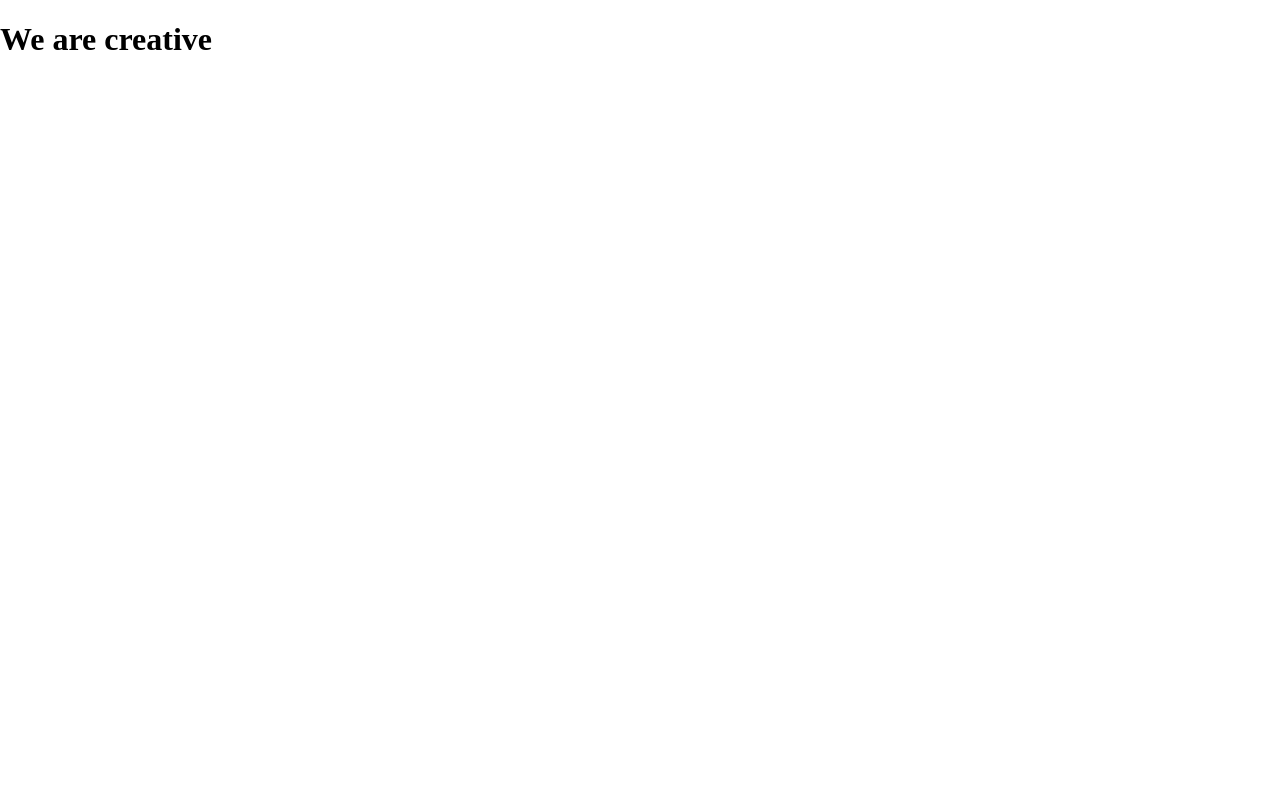
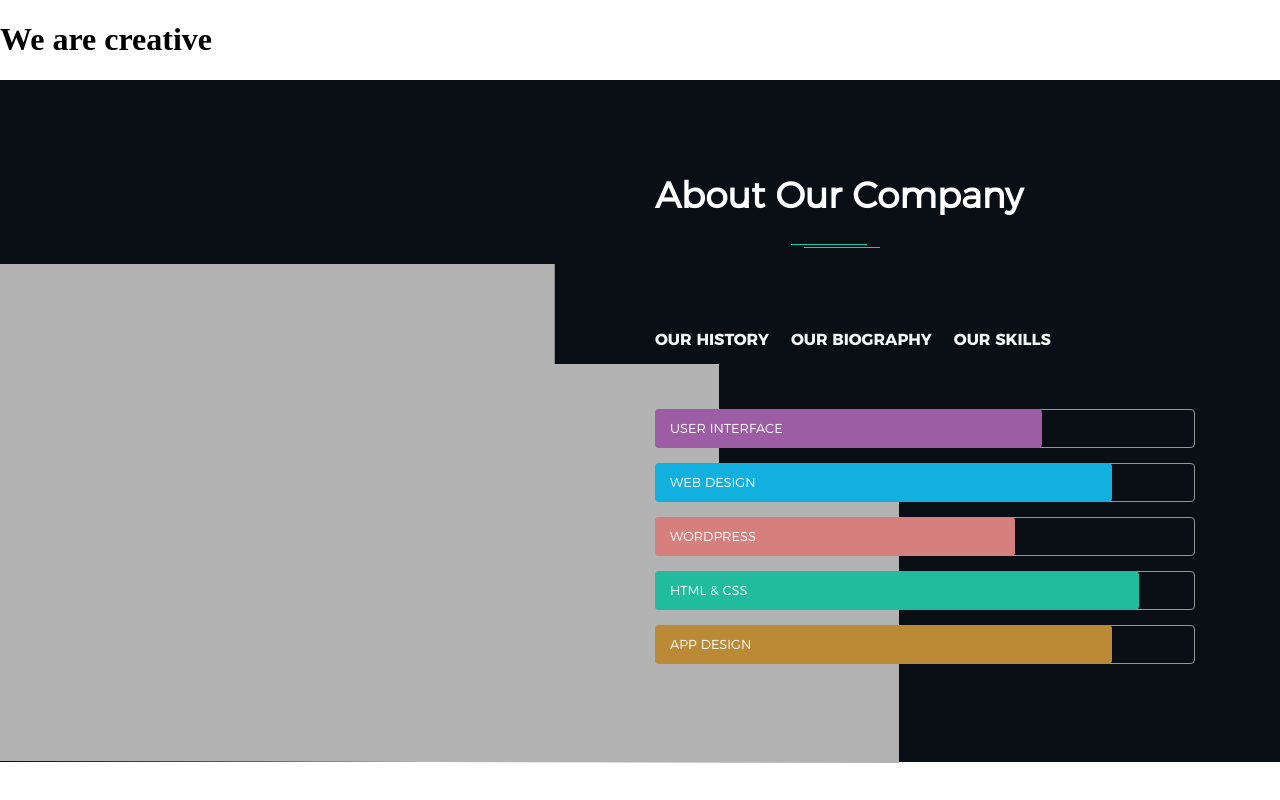
Before and after one commit to viktoromelchuk/umlanding, a plain HTML site: page index.html in a window 1280 px wide. Drawn offline with Linux system fonts and the light colour scheme; files whose address does not match are found by name.

Commit message:
Added About our company

```diff
--- a/css/style.css
+++ b/css/style.css
@@ -70,6 +70,115 @@ body{
 
 /*---------------------------------*/
 /*==== Section #about-us Start ====*/
+#about-us {
+	position: relative;
+	padding: 95px 0 98px;
+    font-family: 'Montserrat-Light', sans-serif;
+	background-color: #090f14;
+	color: #fff;
+}
+
+.about-us-bg {
+	position: absolute;
+	left: 0;
+	bottom: -5px;
+	width: 100%;
+	max-width: 899px;
+	height: auto;
+}
+
+.about-us-bg svg{
+	fill: #b3b3b3;
+}
+
+.about-content__title {
+	margin: 0;
+	position: relative;
+	font-size: 36px;
+	line-height: 40px;
+	text-transform: capitalize;
+}
+
+.about-content__title:before,
+.about-content__title:after {
+	content: '';
+	position: absolute;
+	bottom: -30px;
+	width: 76px;
+	height: 1px;
+	border-bottom: 1px solid #18cfab;
+}
+
+.about-content__title:before {
+	bottom: -33px;
+	left: 149px;
+}
+
+.about-content__title:after {
+	left: 136px;
+}
+
+.about-tabs-area {
+	margin-top: 115px;
+}
+
+.about-tabs-menu {
+	margin-bottom: 60px;
+	font-size: 0;
+}
+
+.about-tabs-menu__list {
+	padding-left: 0;
+}
+
+.about-tabs-menu__item {
+	padding: 0 11px;
+	font-size: 1rem;
+	font-family: 'Montserrat-Bold';
+	display: inline-block;
+}
+
+.about-tabs-menu__item:first-child {
+	padding-left: 0;
+}
+
+.about-tabs-menu__link {
+	padding: 8px 0;
+	border-top: 2px solid transparent;
+	color: #f5f5f5;
+	text-transform: uppercase;
+	text-decoration: none;
+	transition: all 0.2s ease-in-out;
+}
+
+.about-tabs-menu__link:hover {
+	border-color: currentColor;
+	color: #18cfab;
+}
+
+.about-tabs-area__item {
+	height: 39px;
+	line-height: 39px;
+	border: 1px solid #959595;
+	border-radius: 4px;
+}
+
+.about-tabs-area__item:not(:last-child) {
+	margin-bottom: 15px;
+}
+
+.about-tabs-area__value {
+	position: relative;
+	top: -1px;
+	left: -1px;
+	margin: 0;
+	padding: 0 15px;
+	height: 39px;
+	font-size: 13px;
+	border-radius: 4px;
+	background-color: #9c5da5;
+	text-transform: uppercase;
+}
 
 /*==== Section #about-us End ====*/
 /*-------------------------------*/
--- a/index.html
+++ b/index.html
@@ -21,8 +21,61 @@
 
 		</section>
 		<section id="about-us">
+			<div class="about-us-bg">
+				<svg xmlns="http://www.w3.org/2000/svg" viewBox="0 0 899 499">
+					<path d="M0,2890V2393H554.75v100H719v124H899v275Z" transform="translate(0 -2393)"/>
+				</svg>
+			</div>
 			<!-- About Our Company-->
-
+			<!-- BEGIN container  -->
+			<div class="container">
+				<!-- BEGIN row  -->
+				<div class="row">
+				    <!-- BEGIN col-6  -->
+				    <div class="col-6 col-offset-6">
+				        <!-- BEGIN about-content  -->
+				        <div class="about-content">
+				            <h3 class="about-content__title">About our company</h3>
+				            <!-- BEGIN tabs-area  -->
+				            <div class="about-tabs-area">
+				                <div class="about-tabs-menu">
+				                	<ul class="about-tabs-menu__list">
+				                		<li class="about-tabs-menu__item">
+				                			<a class="about-tabs-menu__link" href="#">Our history</a>
+				                		</li>
+				                		<li class="about-tabs-menu__item">
+				                			<a class="about-tabs-menu__link" href="#">Our biography</a>
+				                		</li>
+				                		<li class="about-tabs-menu__item">
+				                			<a class="about-tabs-menu__link" href="#">Our skills</a>
+				                		</li>
+				                	</ul>
+				                </div>
+				                <div class="about-tabs-area__item">
+				                	<p class="about-tabs-area__value" style="width: 72%; background-color: #9c5da5;">User Interface</p>
+				                </div>
+				                <div class="about-tabs-area__item">
+				                	<p class="about-tabs-area__value" style="width: 85%; background-color: #11b0de;">Web Design</p>
+				                </div>
+				                <div class="about-tabs-area__item">
+				                	<p class="about-tabs-area__value" style="width: 67%; background-color: #d67f7f;">Wordpress</p>
+				                </div>
+				                <div class="about-tabs-area__item">
+				                	<p class="about-tabs-area__value" style="width: 90%; background-color: #20bc9d;">HTML &amp; CSS</p>
+				                </div>
+				                <div class="about-tabs-area__item">
+				                	<p class="about-tabs-area__value" style="width: 85%; background-color: #bb8a36;">App Design</p>
+				                </div>
+				            </div>
+				            <!-- END tabs-area -->
+				        </div>
+				        <!-- END about-content -->
+				    </div>
+				    <!-- END col-6 -->
+				</div>
+				<!-- END row -->
+			</div>
+			<!-- END container -->
 		</section>
 		<section id="our-work">
 			<!-- Our Amazing Work-->
```
